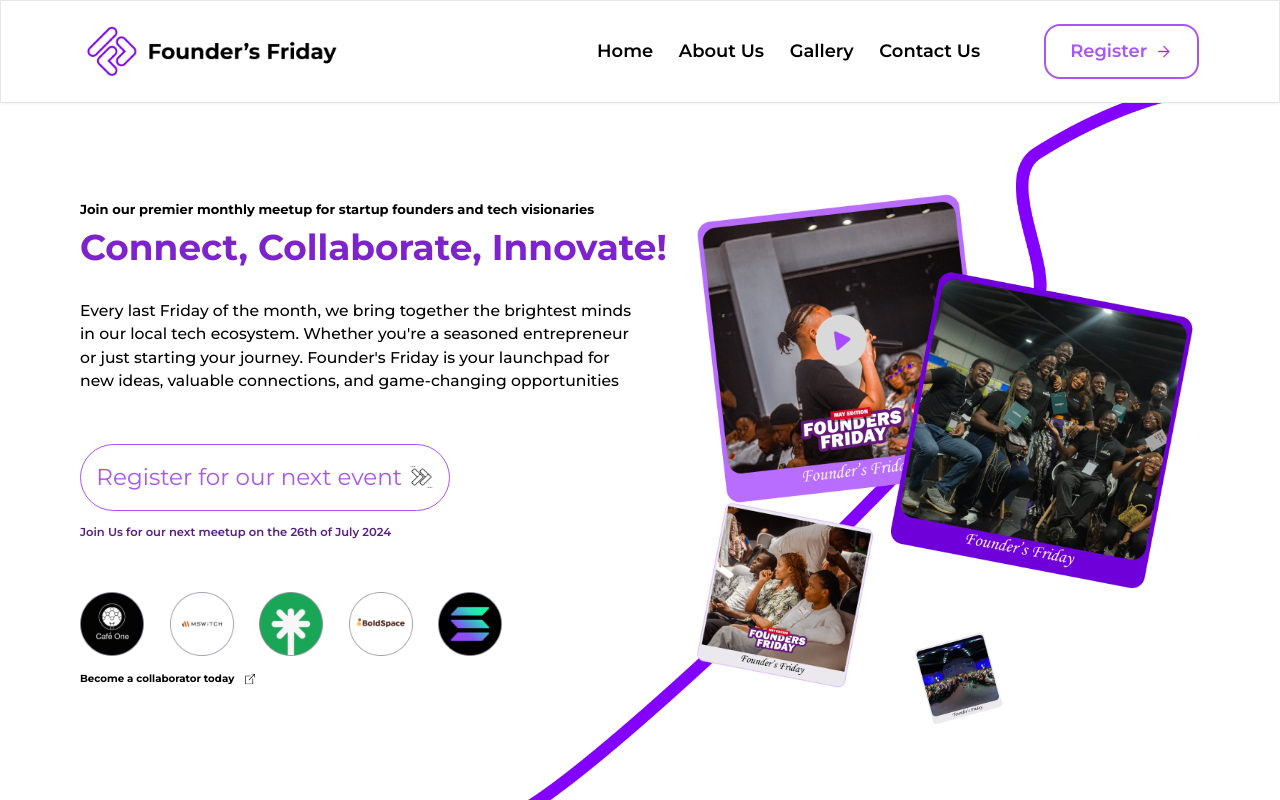
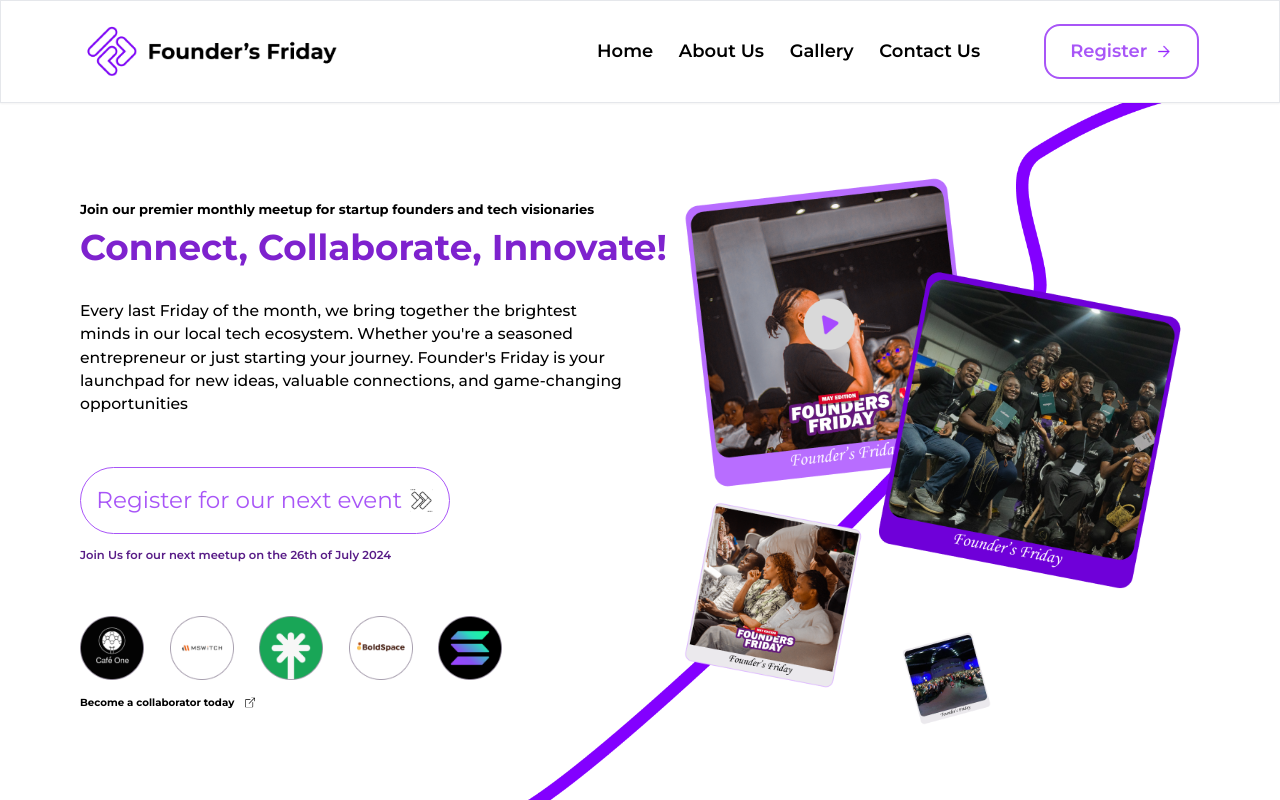
Before and after one commit to Amazing-Tech1/Belsoft, a React (Vite) app: page / in a window 1280 px wide. Built offline with nearby package versions, Linux system fonts and the light colour scheme.

Commit message:
intial commit

```diff
--- a/src/components/Hero.jsx
+++ b/src/components/Hero.jsx
@@ -1,4 +1,5 @@
 import React from 'react'
+import bg from '../assets/Vector1.png'
 import frame1 from '../assets/Frame-16-1.png'
 import frame2 from '../assets/Frame-17-1.png'
 import frame3 from '../assets/Frame-20.png'
@@ -14,7 +15,7 @@ import BAUR from '../assets/BoxArrowUpRight.svg'
 function Hero() {
     return (
         <div className='w-full relative '>
-            <img src="/vector1.png" alt="background graphics" className='absolute top-[-8vw] right-[9vw] z-[-1] w-[50vw]' />
+            <img src={bg} alt="background graphics" className='absolute top-[-8vw] right-[9vw] z-[-1] w-[50vw]' />
             <div className="w-[90%] px-4 flex md:flex-row  m-auto mt-[7vw]">
                 {/* Left Section */}
                 <div className=' animate-slide-in basis-[55%] mt-1 font-Montserrat'>
@@ -44,8 +45,8 @@ function Hero() {
                 </div>
 
                 {/* Right Section */}
-                <div className=' relative basis-[45%] animate-fade-in'>
-                    <img src={frame1} alt="" className="absolute z-[-1] w-[23vw] left-0 " />
+                <div className=' relative basis-[47%] animate-fade-in'>
+                    <img src={frame1} alt="" className="absolute z-[-1] w-[23vw] left-0 top-[-1rem]" />
                     <img src={frame2} alt="" className=" w-[24vw] ml-[15vw] mt-[6vw] z-2 " />
                     <img src={frame3} alt="" className=" w-[14vw] mt-[-7vw]" />
                     <img src={frame4} alt="" className="ml-[17vw] mt-[-4.5vw] w-[7vw]" />
```
Also changed, not shown: src/assets/Vector1.png (renamed from public/Vector1.png).
